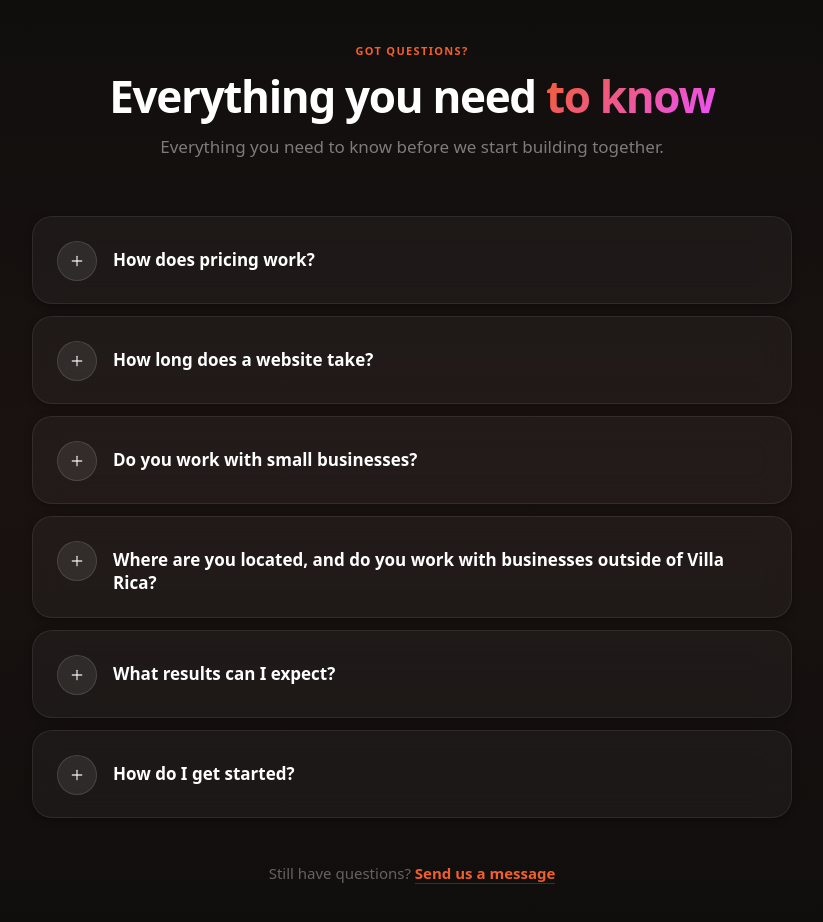
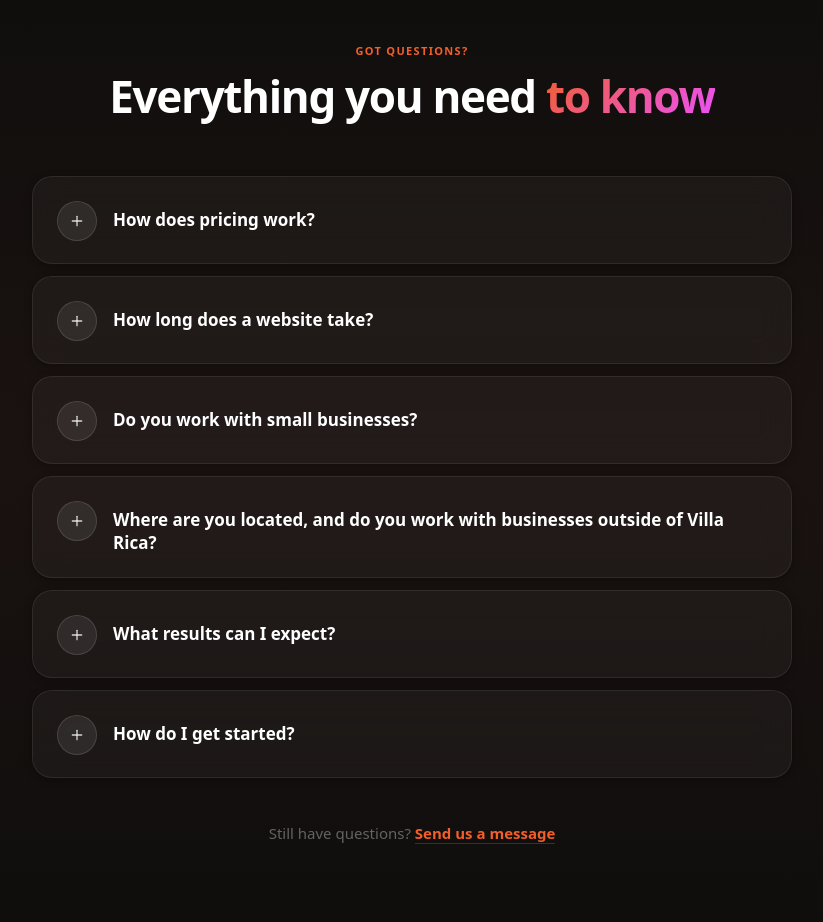
Before and after one commit to creativecowboys/cowboys-site, a Next.js app: page / in a window 1280 px wide. Shown: the part 2620-3542 px from the top of the page, without its empty margins (228-1051 px from the left). Built offline with nearby package versions, Linux system fonts and the light colour scheme.

Commit message:
Remove FAQ subheading text

```diff
--- a/src/components/ui/faq-section.tsx
+++ b/src/components/ui/faq-section.tsx
@@ -108,14 +108,7 @@ export function FAQSection() {
                             to know
                         </span>
                     </h2>
-                    <p style={{
-                        fontSize: 'clamp(14px, 1.6vw, 17px)',
-                        color: 'rgba(255,255,255,0.45)',
-                        margin: 0,
-                        fontWeight: 400,
-                    }}>
-                        Everything you need to know before we start building together.
-                    </p>
+
                 </div>
 
                 {/* Accordion */}
```
